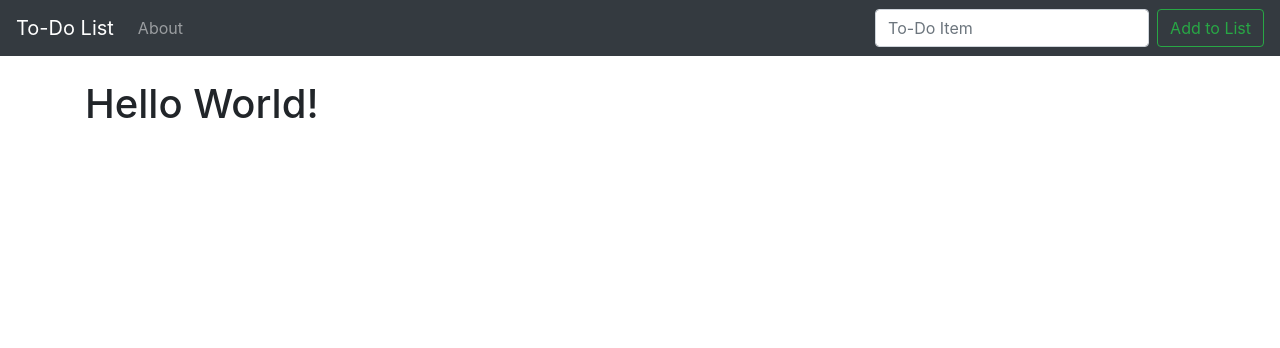
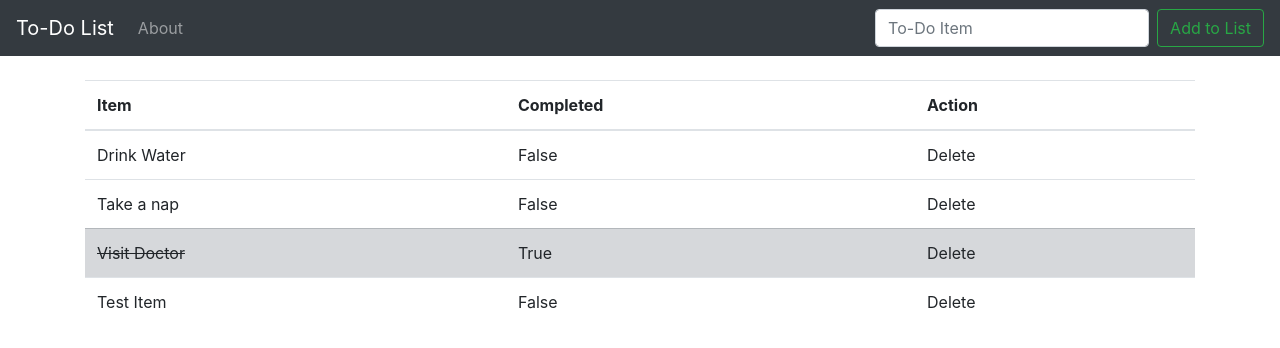
Before and after one commit to VivekRajyaguru/django-demo-todo-app, a Django app: page / in a window 1280 px wide. Shown: the top 348 px of the page. Run offline with Django 3.2, Linux system fonts and the light colour scheme; data comes from the database, SQL or seed files in the repository; both versions use the stored data as it was after the commit; some libraries are stand-ins or nearby versions.

Commit message:
django forms added with database connection

```diff
--- /dev/null
+++ b/static/css/style.css
@@ -0,0 +1,3 @@
+.strike {
+    text-decoration: line-through;
+}
--- a/todo_app/settings.py
+++ b/todo_app/settings.py
@@ -119,3 +119,7 @@ USE_TZ = True
 # https://docs.djangoproject.com/en/1.11/howto/static-files/
 
 STATIC_URL = '/static/'
+
+STATICFILES_DIRS = [
+    os.path.join(BASE_DIR, 'static')
+]
--- a/todo_list/admin.py
+++ b/todo_list/admin.py
@@ -4,3 +4,6 @@ from __future__ import unicode_literals
 from django.contrib import admin
 
 # Register your models here.
+from .models import List
+
+admin.site.register(List)
--- a/todo_list/models.py
+++ b/todo_list/models.py
@@ -10,4 +10,4 @@ class List(models.Model):
     completed = models.BooleanField(default=False)
 
     def __str__(self):
-        return self.item
+        return 'Item: ' + self.item + ' | Status:' + str(self.completed)
--- a/todo_list/templates/header.html
+++ b/todo_list/templates/header.html
@@ -1,3 +1,4 @@
+{% load static %}
 <!doctype html>
 <html lang="en">
   <head>
@@ -7,7 +8,7 @@
 
     <!-- Bootstrap CSS -->
     <link rel="stylesheet" href="https://stackpath.bootstrapcdn.com/bootstrap/4.2.1/css/bootstrap.min.css" integrity="sha384-GJzZqFGwb1QTTN6wy59ffF1BuGJpLSa9DkKMp0DgiMDm4iYMj70gZWKYbI706tWS" crossorigin="anonymous">
-
+    <link rel="stylesheet" href="{% static 'css/style.css' %}">
     <title>{% block title %}Title{% endblock %}</title>
   </head>
   <body>
@@ -25,9 +26,10 @@
                     <a class="nav-link" href="{% url 'About' %}">About</a>
                 </li>
                 </ul>
-                <form class="form-inline my-2 my-lg-0">
-                <input class="form-control mr-sm-2" type="search" placeholder="To-Do Item" aria-label="Search">
-                <button class="btn btn-outline-success my-2 my-sm-0" type="submit">Add to List</button>
+                <form class="form-inline my-2 my-lg-0" method="POST">
+                    {% csrf_token %}
+                    <input class="form-control mr-sm-2" type="search" placeholder="To-Do Item" aria-label="Search" name="item">
+                    <button class="btn btn-outline-success my-2 my-sm-0" type="submit">Add to List</button>
                 </form>
             </div>
             </nav>
--- a/todo_list/templates/home.html
+++ b/todo_list/templates/home.html
@@ -3,5 +3,33 @@
 {% block title %} Home {% endblock %}
 
 {% block content%}
-<h1>Hello World!</h1>
+<table class="table">
+<thead>
+    <tr>
+    <th scope="col">Item</th>
+    <th scope="col">Completed</th>
+    <th scope="col">Action</th>
+    </tr>
+</thead>
+<tbody>
+    {% if todo_lists %}
+        {% for i in todo_lists %}
+            {% if i.completed %}
+                <tr class="table-secondary">
+                    <td class="strike">{{ i.item }}</td>
+                    <td>{{ i.completed }}</td>
+                    <td>Delete</td>
+                </tr>
+            {% else %}
+                <tr>
+                    <td>{{ i.item }}</td>
+                    <td>{{ i.completed }}</td>
+                    <td>Delete</td>
+                </tr>
+            {% endif %}
+        {% endfor %}
+
+    {% endif %}
+</tbody>
+</table>
 {% endblock %}
--- a/todo_list/views.py
+++ b/todo_list/views.py
@@ -2,11 +2,25 @@
 from __future__ import unicode_literals
 
 from django.shortcuts import render
+from .models import List
+from .forms import ListForm
+from django.contrib import messages
 
 # Create your views here.
 
 def home(request):
-    return render(request, 'home.html', {})
+
+    if request.method == 'POST':
+        form = ListForm(request.POST or None)
+
+        if form.is_valid():
+            form.save()
+            todo_lists = List.objects.all
+            messages.success(request, ('Item SuccessFully Added to List!'))
+            return render(request, 'home.html', {'todo_lists': todo_lists})
+    else:
+        todo_lists = List.objects.all
+        return render(request, 'home.html', {'todo_lists': todo_lists})
 
 def about(request):
     data = {'first_name': 'Vivek', 'last_name': 'Rajyaguru'}
```
Also changed, not shown: todo_list/forms.py (added, +7 -0 lines), db.sqlite3, 5 other files.
